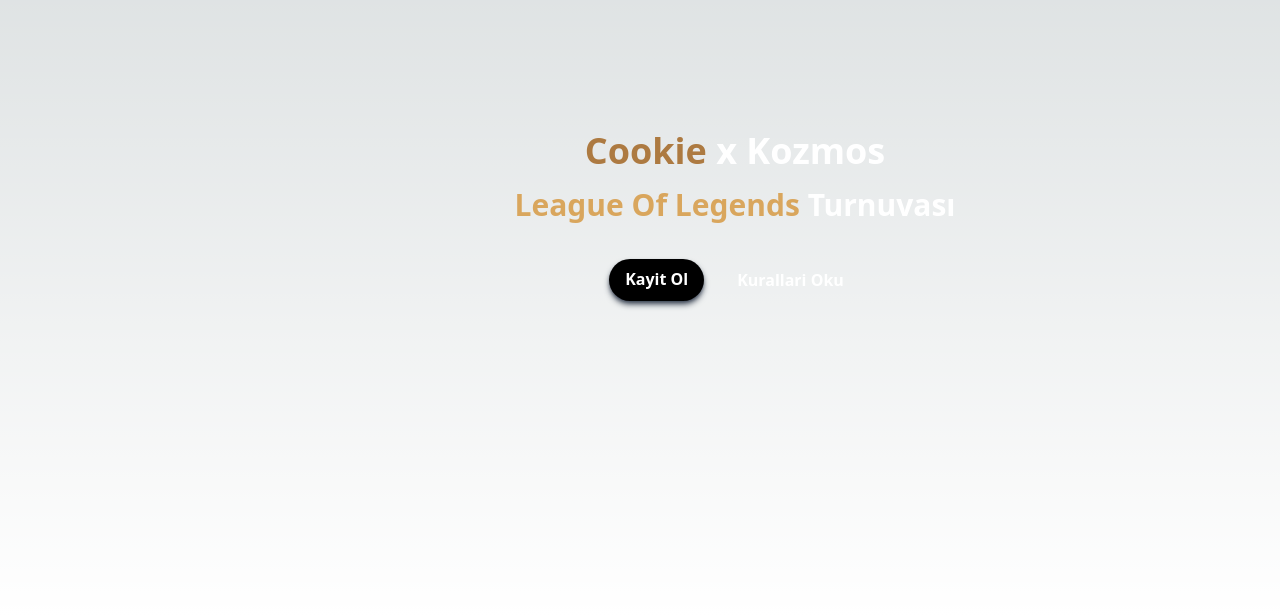
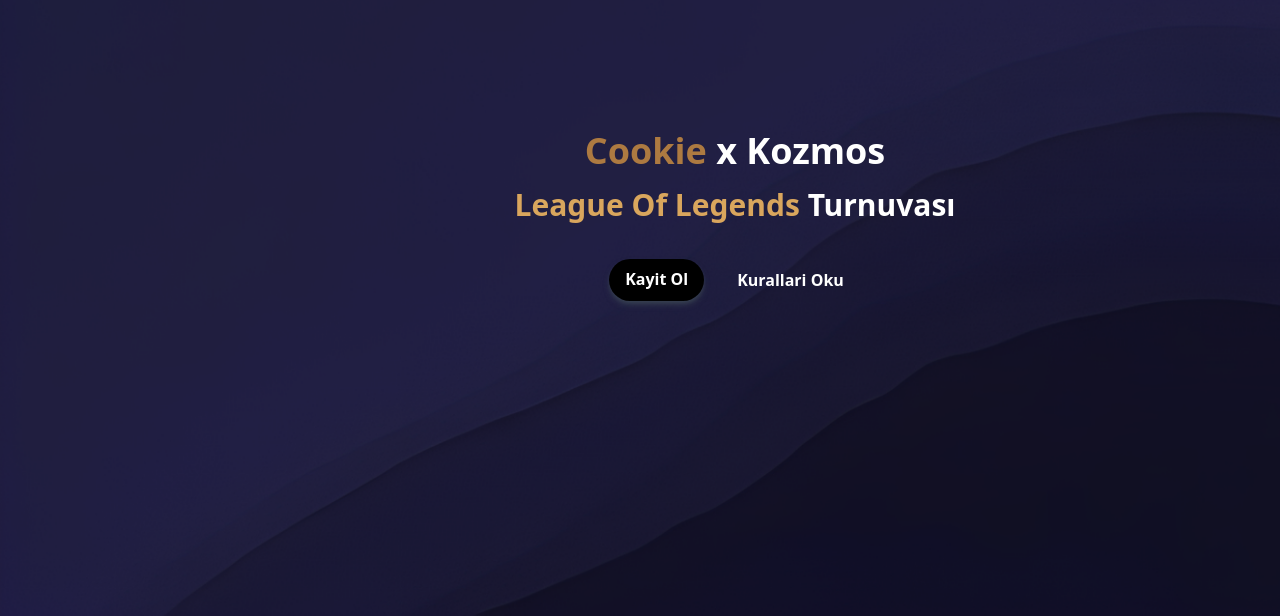
Before and after one commit to KhaledHN/coockie.Espor, a Next.js app: page / in a window 1280 px wide. Shown: the part 184-800 px from the top of the page. Built offline with nearby package versions, Linux system fonts and the light colour scheme.

Commit message:
Adding picture at the background

```diff
--- a/src/styles/globals.css
+++ b/src/styles/globals.css
@@ -2,26 +2,8 @@
 @tailwind components;
 @tailwind utilities;
 
-:root {
-  --foreground-rgb: 0, 0, 0;
-  --background-start-rgb: 214, 219, 220;
-  --background-end-rgb: 255, 255, 255;
-}
-
-@media (prefers-color-scheme: dark) {
-  :root {
-    --foreground-rgb: 255, 255, 255;
-    --background-start-rgb: 0, 0, 0;
-    --background-end-rgb: 0, 0, 0;
+body {
+    background-image: url('../../public/assets/bg-fhd.png');
+    background-size: cover; /* This property ensures that the background image covers the entire element */
+    background-repeat: no-repeat; /* Prevents the background image from repeating */
   }
-}
-
-body {
-  color: rgb(var(--foreground-rgb));
-  background: linear-gradient(
-      to bottom,
-      transparent,
-      rgb(var(--background-end-rgb))
-    )
-    rgb(var(--background-start-rgb));
-}
```
Also changed, not shown: public/assets/bg-fhd.png (added).
